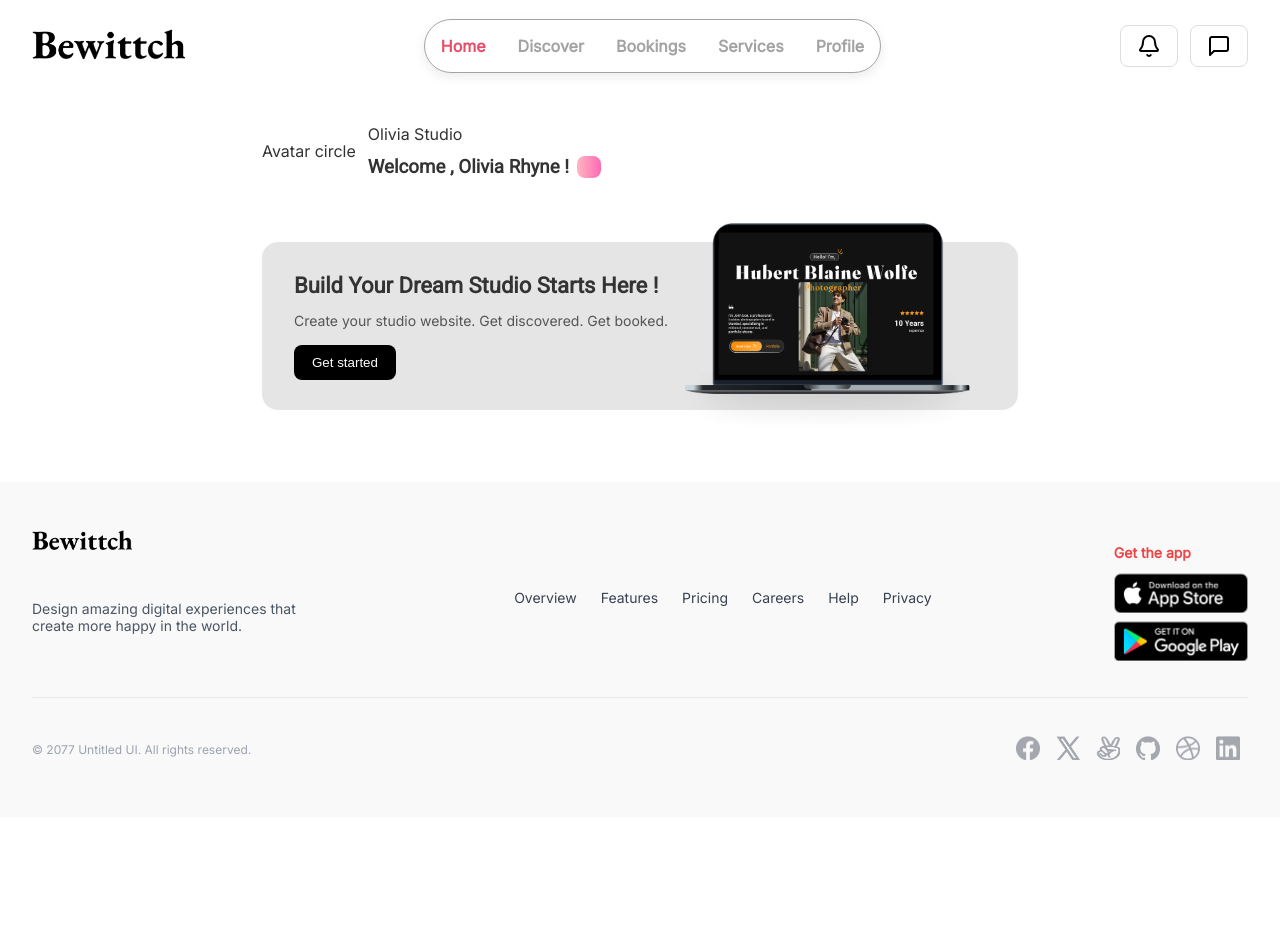
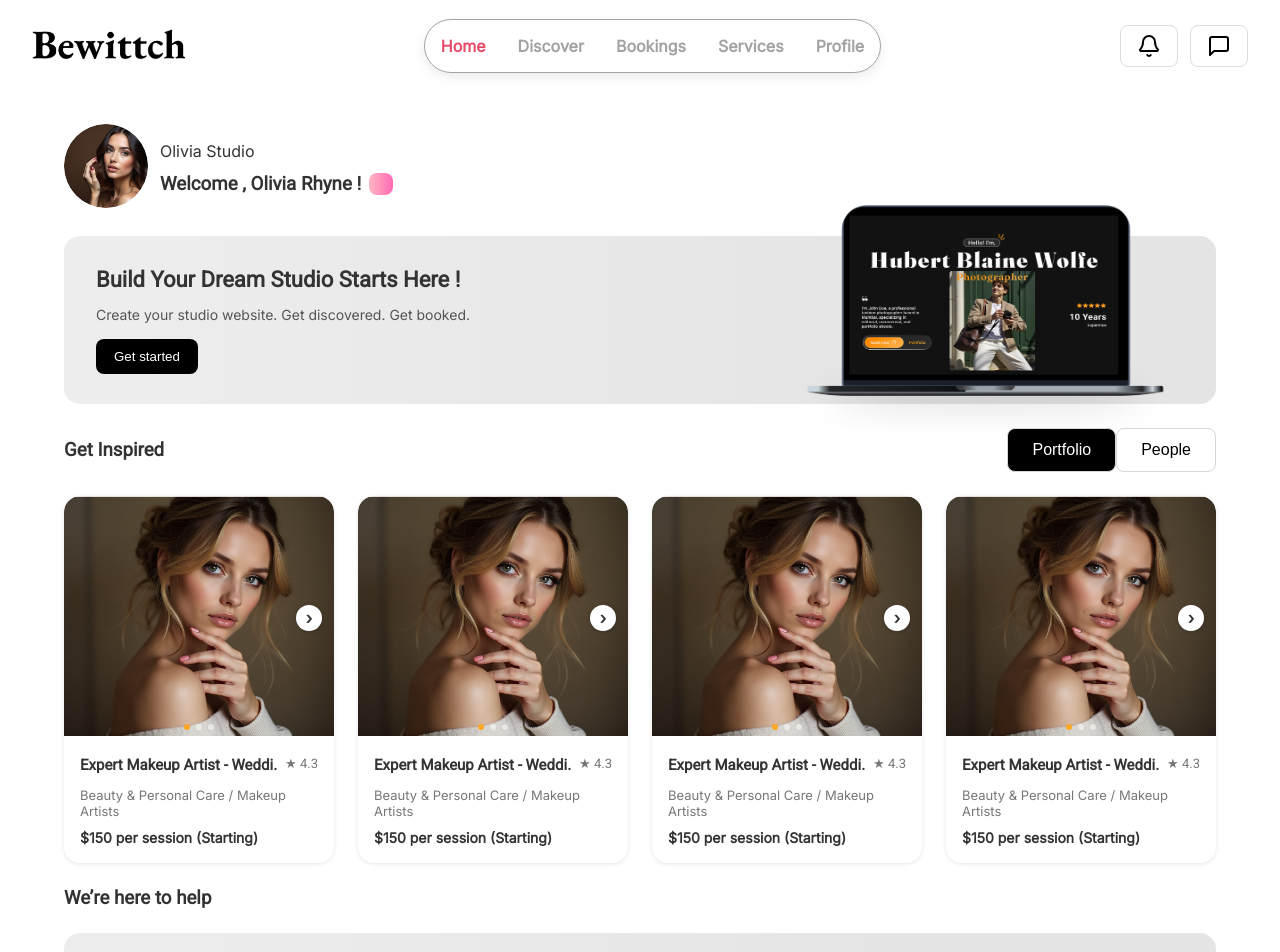
Before and after one commit to jaisuriyaNatarajan/be-witch, a React (Vite) app: page /dashboard in a window 1280 px wide. Shown: the top 952 px of the page. Before the commit the page ends 817 px from the top, so only its background shows below. Built offline with nearby package versions, Linux system fonts and the light colour scheme; a web font is replaced by a local one.

Commit message:
updated  the dashboard component

```diff
--- /dev/null
+++ b/src/components/GetInspired/GetInspired.jsx
@@ -0,0 +1,173 @@
+import React from "react";
+import styled from "styled-components";
+import img1 from "../../assets/cards/makeup-artist.png";
+import img2 from "../../assets/cards/makeup-artist.png";
+import img3 from "../../assets/cards/makeup-artist.png";
+import img4 from "../../assets/cards/makeup-artist.png";
+
+const Grid = styled.div`
+    display: grid;
+    grid-template-columns: repeat(auto-fit, minmax(250px, 1fr));
+    gap: 24px;
+
+    @media (max-width: 768px) {
+        grid-template-columns: 1fr;
+    }
+
+    @media (min-width: 768px) and (max-width: 1024px) {
+        grid-template-columns: repeat(2, 1fr);
+    }
+
+    @media (min-width: 1024px) {
+        grid-template-columns: repeat(4, 1fr);
+    }
+`;
+
+const Card = styled.div`
+  background-color: #fff;
+  border-radius: 16px;
+  box-shadow: 0 1px 4px rgba(0, 0, 0, 0.1);
+  overflow: hidden;
+`;
+
+const ImageWrapper = styled.div`
+  position: relative;
+
+  img {
+    width: 100%;
+    height: 240px;
+    object-fit: cover;
+    border-radius: 16px 16px 0 0;
+  }
+
+  .dots {
+    position: absolute;
+    bottom: 10px;
+    left: 50%;
+    transform: translateX(-50%);
+    display: flex;
+    gap: 6px;
+
+    span {
+      width: 6px;
+      height: 6px;
+      border-radius: 50%;
+      background: white;
+      opacity: 0.5;
+
+      &.active {
+        background: #ffa726;
+        opacity: 1;
+      }
+    }
+  }
+
+  .arrow {
+    position: absolute;
+    top: 50%;
+    right: 12px;
+    transform: translateY(-50%);
+    background: #fff;
+    border-radius: 50%;
+    width: 26px;
+    height: 26px;
+    font-size: 16px;
+    font-weight: bold;
+    display: flex;
+    align-items: center;
+    justify-content: center;
+    box-shadow: 0 1px 4px rgba(0, 0, 0, 0.2);
+    cursor: pointer;
+  }
+`;
+
+const Content = styled.div`
+  padding: 16px;
+
+  h3 {
+    font-size: 15px;
+    font-weight: 600;
+    margin-bottom: 4px;
+    display: flex;
+    justify-content: space-between;
+
+    span {
+      font-size: 13px;
+      font-weight: normal;
+      color: #777;
+    }
+  }
+
+  p {
+    font-size: 13px;
+    color: #777;
+    margin-bottom: 8px;
+  }
+
+  strong {
+    font-size: 14px;
+    font-weight: bold;
+  }
+`;
+
+const cards = [
+  {
+    img: img1,
+    title: "Expert Makeup Artist - Weddi.",
+    rating: "4.3",
+    category: "Beauty & Personal Care / Makeup Artists",
+    price: "$150 per session (Starting)",
+  },
+  {
+    img: img2,
+    title: "Expert Makeup Artist - Weddi.",
+    rating: "4.3",
+    category: "Beauty & Personal Care / Makeup Artists",
+    price: "$150 per session (Starting)",
+  },
+  {
+    img: img3,
+    title: "Expert Makeup Artist - Weddi.",
+    rating: "4.3",
+    category: "Beauty & Personal Care / Makeup Artists",
+    price: "$150 per session (Starting)",
+  },
+  {
+    img: img4,
+    title: "Expert Makeup Artist - Weddi.",
+    rating: "4.3",
+    category: "Beauty & Personal Care / Makeup Artists",
+    price: "$150 per session (Starting)",
+  },
+];
+
+const GetInspired = () => {
+  return (
+    <>
+      <Grid>
+        {cards.map((card, index) => (
+          <Card key={index}>
+            <ImageWrapper>
+              <img src={card.img} alt="Makeup Artist" />
+              <div className="dots">
+                <span className="active" />
+                <span />
+                <span />
+              </div>
+              <div className="arrow">›</div>
+            </ImageWrapper>
+            <Content>
+              <h3>
+                {card.title} <span>★ {card.rating}</span>
+              </h3>
+              <p>{card.category}</p>
+              <strong>{card.price}</strong>
+            </Content>
+          </Card>
+        ))}
+      </Grid>
+    </>
+  );
+};
+
+export default GetInspired;
--- a/src/components/banner/StudioBanner.jsx
+++ b/src/components/banner/StudioBanner.jsx
@@ -1,15 +1,14 @@
-import React from "react";
-import styled from "styled-components";
+import React, { use } from "react";
+import styled, { useTheme } from "styled-components";
 import bannerImage from "../../assets/banner-laptop.png";
 
 const Banner = styled.div`
   display: flex;
-  justify-content: space-around;
+  justify-content: space-between;
   align-items: center;
-  background-color: #bdbdbd66;
+  background: ${({ theme }) => theme.gradients.lightGray};
   border-radius: 16px;
   padding: 24px 32px;
-  margin: 40px 0;
   width: 100%;
   max-height: 120px;
 `;
@@ -58,7 +57,7 @@ const StudioBanner = () => {
       <Image
         src={bannerImage}
         alt="Banner"
-        style={{ width: "318px", height: "207px" }}
+        style={{ width: "398px", height: "231px" }}
       />
     </Banner>
   );
--- a/src/layout/MainLayout.jsx
+++ b/src/layout/MainLayout.jsx
@@ -13,7 +13,8 @@ const LayoutContainer = styled.div`
 const Content = styled.main`
   flex: 1;
   padding: 2rem;
-  margin: 0 auto;
+  width: 90%;
+  margin: 0 auto; /* Adds left and right gap */
 `;
 
 const MainLayout = () => {
--- a/src/pages/Home.jsx
+++ b/src/pages/Home.jsx
@@ -1,15 +1,27 @@
 import React from "react";
-import styled from "styled-components";
+import styled, { useTheme } from "styled-components";
 import StudioBanner from "../components/banner/StudioBanner";
+import profileAvatar from "../assets/sampleProfile.png";
+import jude from "../assets/judebot/jude.png";
+import GetInspired from "../components/GetInspired/GetInspired";
+import Button from "../components/Button/Button";
 
 const Home = () => {
-  const Container = styled.div``;
+  const theme = useTheme();
+
+  const Container = styled.div`
+    display: flex;
+    flex-direction: column;
+    gap: 24px;
+    margin-bottom: 78px;
+  `;
 
   const Row = styled.div`
     display: flex;
     gap: 24px;
     flex-direction: ${(props) =>
       props.row ? "row" : props.column ? "column" : "row"};
+    height: ${(props) => props.height || "auto"};
   `;
 
   const Cell = styled.div`
@@ -27,12 +39,27 @@ const Home = () => {
     border: ${(props) => props.border || "none"};
     border-radius: ${(props) => props.borderRadius || "0"};
   `;
+  const ImageContainer = styled.div`
+    cursor: pointer;
+    position: relative;
+  `;
 
   return (
     <Container>
       <Row column>
         <Cell row gap="12px" align="center">
-          <Cell>Avatar circle</Cell>
+          <ImageContainer>
+            <img
+              src={profileAvatar}
+              alt="Profile Avatar"
+              style={{
+                width: 84,
+                height: 84,
+                borderRadius: 200,
+                objectFit: "cover",
+              }}
+            />
+          </ImageContainer>
           <Cell column>
             <Cell>Olivia Studio</Cell>
             <Cell margin="12px 0px 0px 0px" row gap="8px">
@@ -49,13 +76,63 @@ const Home = () => {
           <StudioBanner />
         </Cell>
       </Row>
-      <Row>
-        <Cell></Cell>
-        <Cell></Cell>
+      <Row column>
+        <Cell row gap="12px" align="center" justify="space-between">
+          <Cell>
+            <h3>Get Inspired </h3>
+          </Cell>
+          <Cell>
+            <Button
+              bg={theme.colors.black}
+              color={theme.colors.white}
+              border="1px solid #D5D7DA"
+            >
+              Portfolio
+            </Button>
+            <Button
+              color={theme.colors.black}
+              bg={theme.colors.white}
+              border="1px solid #D5D7DA"
+            >
+              People
+            </Button>
+          </Cell>
+        </Cell>
+        <Cell>
+          <GetInspired />
+        </Cell>
       </Row>
-      <Row>
-        <Cell></Cell>
-        <Cell></Cell>
+      <Row column height="218px">
+        <Cell>
+          <h3>We’re here to help</h3>
+        </Cell>
+        <Cell
+          row
+          gap="12px"
+          align="center"
+          height="158px"
+          background={theme.gradients.lightGray}
+          borderRadius="16px"
+        >
+          <Cell margin="40px 16px 48px 32px">
+            <img
+              src={jude}
+              alt="Jude Bot"
+              style={{
+                width: 70,
+                height: 70,
+                objectFit: "cover",
+              }}
+            />
+          </Cell>
+          <Cell column align="flex-start">
+            <h4>Chat with jude</h4>
+            <p>
+              Need some guidance? Contact your superhost for information and
+              tips
+            </p>
+          </Cell>
+        </Cell>
       </Row>
     </Container>
   );
--- a/src/styles/theme.js
+++ b/src/styles/theme.js
@@ -10,5 +10,15 @@ export const theme = {
     black: "#000000",
     danger: "#ff4d4f",
     success: "#52c41a",
+    profileBanner:
+      "background: linear-gradient(89.37deg, #EDEDED 6.1%, rgba(189, 189, 189, 0.4) 73.74%)",
+  },
+  gradients: {
+    lightGray:
+      "linear-gradient(89.37deg, #EDEDED 6.1%, rgba(189, 189, 189, 0.4) 73.74%)",
+    darkMetallic: `
+      linear-gradient(0deg, #96A1A8, #96A1A8),
+      linear-gradient(90deg, #3C3C3C 0%, #1A1A1A 40%, #3C3C3C 60%, #444444 100%)
+    `,
   },
 };
```
Also changed, not shown: src/assets/cards/makeup-artist.png (added), src/assets/judebot/jude.png (added).
